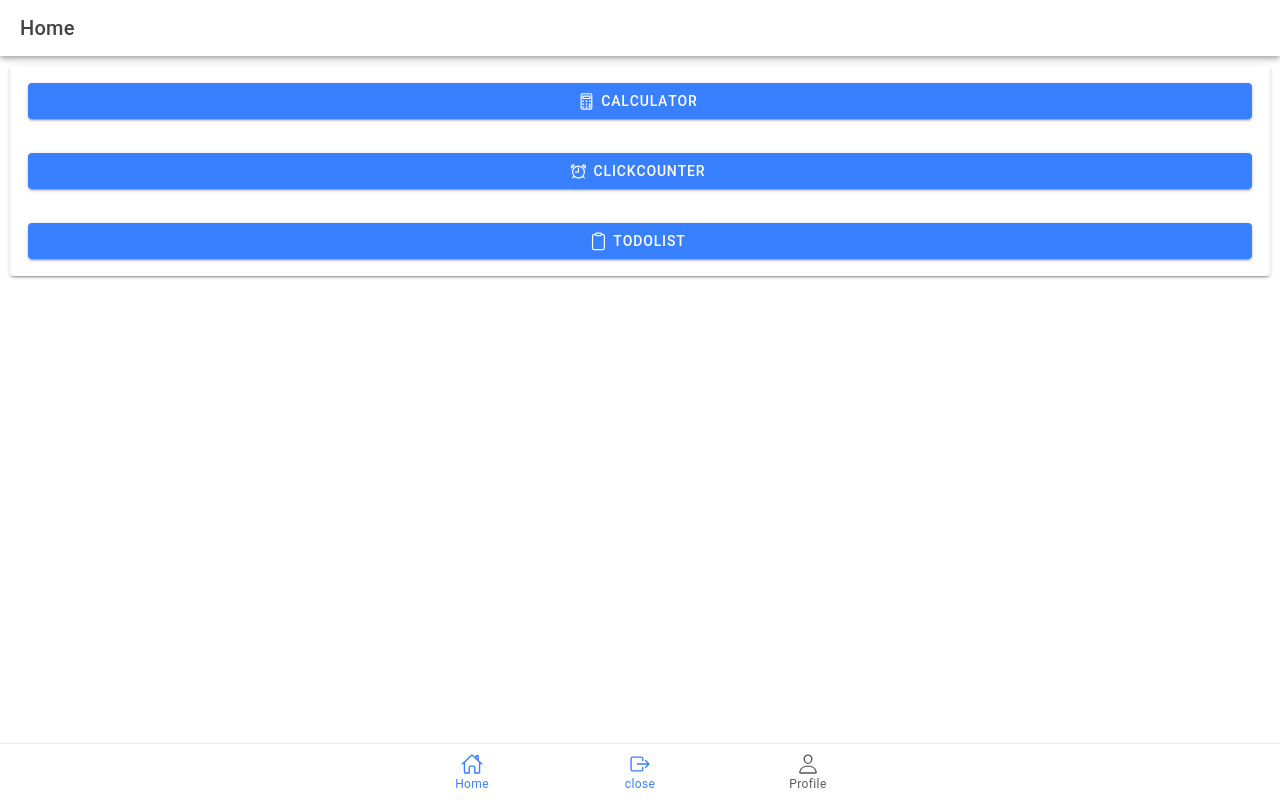
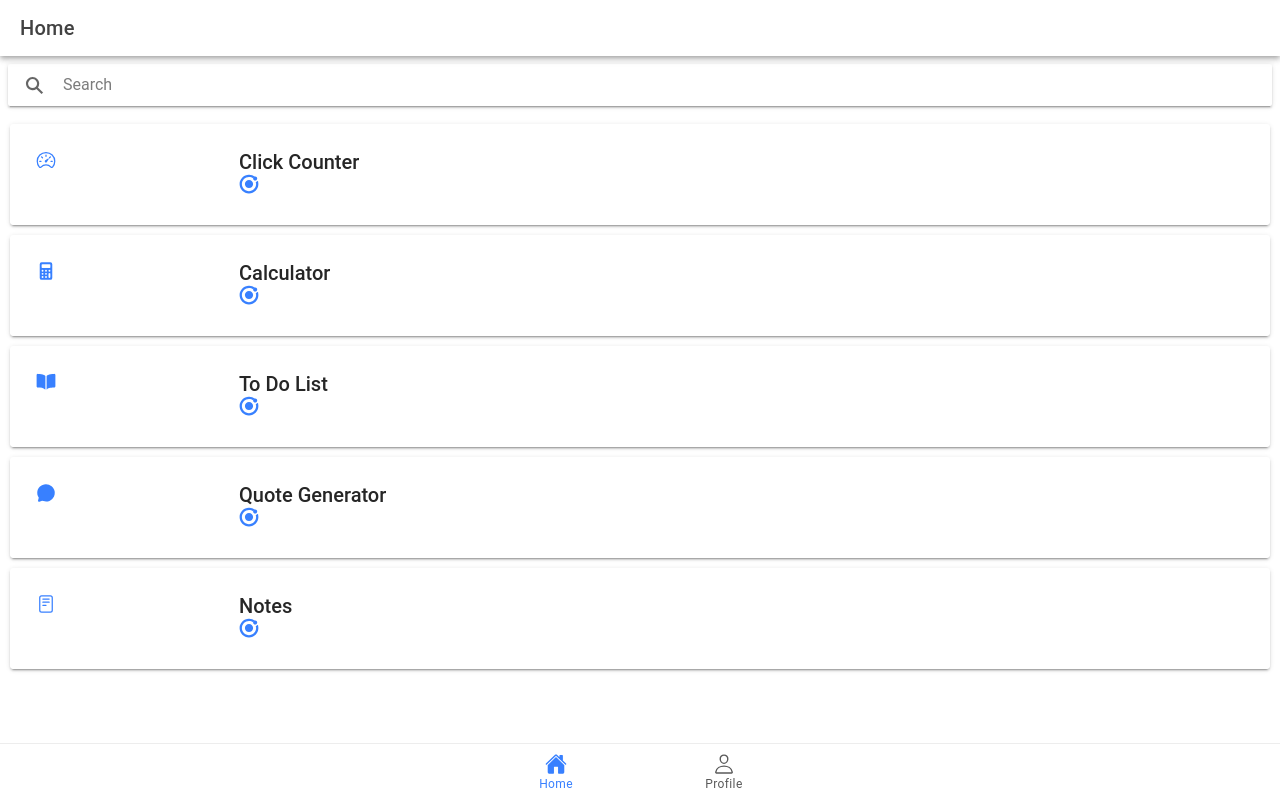
Before and after one commit to Jessmarivandalahigon/ion-t-dalahigon, a React (Vite) app: page /home in a window 1280 px wide. Built offline with nearby package versions, Linux system fonts and the light colour scheme.

Commit message:
added something

```diff
--- a/src/App.tsx
+++ b/src/App.tsx
@@ -10,15 +10,15 @@ import {
   setupIonicReact
 } from '@ionic/react';
 import { IonReactRouter } from '@ionic/react-router';
-import { calculatorOutline, ellipse, exitOutline, homeOutline, personOutline, speedometerOutline, square, triangle } from 'ionicons/icons';
+import { calculatorOutline, ellipse, home, personOutline, speedometerOutline, square, triangle } from 'ionicons/icons';
 
-// Home resources
 import Home from './pages/home';
+import Profile from './pages/Profile';
+import ClickCounter from './pages/Clickcounter';
+import Calculator from './pages/Calculator';
+import Todolist from './pages/todolist';
+import QuoteGenerator from './pages/quotesgenerator';
 
-import Profile from './pages/Profile';
-import Clickcounter from './pages/Clickcounter';
-import calculator from './pages/Calculator';
-import QuoteGenerator from './pages/qoutesgenerator';
 
 /* Core CSS required for Ionic components to work properly */
 import '@ionic/react/css/core.css';
@@ -38,7 +38,6 @@ import '@ionic/react/css/display.css';
 
 /* Theme variables */
 import './theme/variables.css';
-import TodoList from './pages/todolist';
 
 setupIonicReact();
 
@@ -46,70 +45,54 @@ const App: React.FC = () => (
   <IonApp>
     <IonReactRouter>
       <IonTabs>
-
         <IonRouterOutlet>
 
-            {/* Application default route */}
-            <Route exact path="/">
+          {/* Application default route */}
+           <Route exact path="/">
             <Redirect to="/home" />
           </Route>
 
-          {/* Home Router */}
           <Route exact path="/home">
             <Home />
           </Route>
-          <Route exact path="/Profile">
+
+          <Route exact path="/profile">
             <Profile />
           </Route>
-          <Route exact path="/Clickcounter">
-            <Clickcounter />
+          <Route exact path="/clickcounter">
+            <ClickCounter />
           </Route>
-          <Route path="/Calculator">
-            <calculator />
+          <Route path="/calculator">
+            <Calculator />
           </Route>
 
-
-          <Route exact path="/todolist">
-            <TodoList />
+          <Route path="/todolist">
+            <Todolist />
           </Route>
 
-
           <Route path="/quotegenerator">
-            <quoteGenerator />
+            <QuoteGenerator />
           </Route>
-
-
-
-
-          <Route exact path="/">
-            <Redirect to="/home" />
-          </Route>
-
-
-
 
 
 
         </IonRouterOutlet>
 
+      {/* Tab Buttons */}
         <IonTabBar slot="bottom">
-          {/* Home Tab Button */}
+
           <IonTabButton tab="home" href="/home">
-            <IonIcon aria-hidden="true" icon={homeOutline} />
+            <IonIcon aria-hidden="true" icon={home} />
             <IonLabel>Home</IonLabel>
           </IonTabButton>
 
-          <IonTabButton tab="home" href="/home">
-            <IonIcon aria-hidden="true" icon={exitOutline} />
-            <IonLabel>close</IonLabel>
-          </IonTabButton>
-
-          <IonTabButton tab="Profile" href="/Profile">
+          <IonTabButton tab="profile" href="/profile">
             <IonIcon aria-hidden="true" icon={personOutline} />
             <IonLabel>Profile</IonLabel>
           </IonTabButton>
 
         </IonTabBar>
+
       </IonTabs>
     </IonReactRouter>
   </IonApp>
--- a/src/json/rizzcard.json
+++ b/src/json/rizzcard.json
@@ -1,11 +1,11 @@
 [
     {
       "id": 1,
-      "message": "asa ang kaon."
+      "message": "nag kaun naka?."
     },
     {
       "id": 2,
-      "message": "sa top ngart nag push si sion."
+      "message": "."
     },
     {
       "id": 3,
--- a/src/pages/Calculator.tsx
+++ b/src/pages/Calculator.tsx
@@ -1,6 +1,6 @@
 import React, { useState } from 'react';
 import { IonContent, IonHeader, IonPage, IonTitle, IonToolbar, IonButton, IonGrid, IonRow, IonCol } from '@ionic/react';
-
+import './calculator.css';
 
 const calculator: React.FC = () => {
   const [input, setInput] = useState(''); // State to store user input
--- a/src/pages/Tab3.css
+++ /dev/null
@@ -1,31 +0,0 @@
-/* Tab3.css */
-.calc-container {
-    display: flex;
-    flex-direction: column;
-    align-items: center;
-    justify-content: center;
-    height: 100%;
-  }
-
-  .calc-input {
-    font-size: 24px;
-    margin-bottom: 10px;
-    padding: 10px;
-    background-color: #6990d8;
-    border: 1px solid #ccc;
-    border-radius: 5px;
-    width: 80%;
-    text-align: right;
-  }
-
-  .calc-result {
-    font-size: 24px;
-    margin-bottom: 20px;
-  }
-
-  /* Customizing IonButton */
-  ion-button {
-    width: 25%;
-    height: 50px;
-    font-size: 20px;
-  }
--- /dev/null
+++ b/src/pages/calculator.css
@@ -0,0 +1,16 @@
+.calc-container {
+  text-align: center;
+  margin-top: 50px;
+}
+
+.calc-input {
+  font-size: 24px;
+  margin-bottom: 10px;
+}
+
+.calc-result {
+  font-size: 24px;
+  margin-bottom: 20px;
+}
+
+/* Add more styles as needed */
--- a/src/pages/home.tsx
+++ b/src/pages/home.tsx
@@ -1,17 +1,84 @@
-import React from 'react';
+import React, { useState } from 'react';
 import {
-    IonContent, IonHeader, IonPage, IonTitle, IonToolbar, IonCard, IonCardHeader, IonCardTitle, IonCardContent, IonButton,
-    IonIcon
+  IonBackButton,
+  IonButton,
+  IonButtons,
+  IonCard,
+  IonCardContent,
+  IonCardHeader,
+  IonCardSubtitle,
+  IonCardTitle,
+  IonCol,
+  IonContent,
+  IonGrid,
+  IonHeader,
+  IonIcon,
+  IonInput,
+  IonItem,
+  IonLabel,
+  IonList,
+  IonPage,
+  IonRow,
+  IonTitle,
+  IonToolbar,
+  IonItemDivider,
+  IonSearchbar,
+  IonBadge
 } from '@ionic/react';
-import { useHistory } from 'react-router-dom';
-import { alarmOutline, calculatorOutline, clipboardOutline } from 'ionicons/icons';
+
+
+//Ionic Icons
+import { speedometerOutline,calculator,pencil, chatbubble, readerOutline, logoIonic,logoFirebase, logoReact, book} from 'ionicons/icons';
+
+const cardData = [
+  {
+    title: 'Click Counter',
+    icon: speedometerOutline,
+    link: '/Clickcounter',
+    tags: {
+      tag1: logoIonic,
+    }
+
+  },
+  {
+    title: 'Calculator',
+    icon: calculator,
+    link: '/Calculator',
+    tags: {
+      tag1: logoIonic,
+    }
+  },
+  {
+    title: 'To Do List',
+    icon: book,
+    link: '/todolist',
+    tags: {
+      tag1: logoIonic,
+    }
+  },
+  {
+    title: 'Quote Generator',
+    icon: chatbubble,
+    link: '/quotegenerator',
+    tags: {
+      tag1: logoIonic,
+    }
+  },
+  {
+    title: 'Notes',
+    icon: readerOutline,
+
+    link: '/notes',
+    tags: {
+      tag1: logoIonic,
+    }
+  }
+
+];
 
 const Home: React.FC = () => {
-    const history = useHistory();
-
-    const goToCalculator = () => {
-        history.push('/calculator');
-    };
+  {/*Dynamic Search*/}
+  const [searchTerm, setSearchTerm] = useState<string>('');
 
     return (
       <IonPage>
@@ -27,36 +94,40 @@ const Home: React.FC = () => {
             </IonToolbar>
           </IonHeader>
 
-                {/* Add IonCard */}
-                <IonCard>
+          {/*Dynamic Search*/}
+          <IonSearchbar
+            value={searchTerm}
+            onIonInput={(e) => setSearchTerm(e.target.value ?? '')}
+          />
 
-                    <IonCardContent>
-                        <IonButton expand="block" routerLink='/calculator'>
-                            <IonIcon icon={calculatorOutline} slot="start" />
-                            Calculator
-                        </IonButton>
-                    </IonCardContent>
-
-                    <IonCardContent>
-                        <IonButton expand="block" routerLink='/Clickcounter'>
-                            <IonIcon icon={alarmOutline} slot="start" />
-                            Clickcounter
-                        </IonButton>
-                    </IonCardContent>
-
-
-
-                    <IonCardContent>
-                        <IonButton expand="block" routerLink='/todolist'>
-                            <IonIcon icon={clipboardOutline} slot="start" />
-                            todolist
-                        </IonButton>
-                    </IonCardContent>
-
-
-
+          {cardData
+            .filter((card) => card.title.toLowerCase().includes(searchTerm.toLowerCase()))
+            .map((card, index) => (
+              <IonCard key={index} href={card.link}>
+                <IonCardHeader>
+                  <IonCardTitle>
+                    <IonGrid>
+                      <IonRow>
+                        <IonCol size="2">
+                          <IonIcon className="home-card-icon" icon={card.icon} color="primary" />
+                        </IonCol>
+                        <IonCol size="auto">
+                            <div className="home-card-title">{card.title}</div>
+                            {card.tags && Object.entries(card.tags).map(([key, icon], i) => (
+                              <IonIcon
+                                key={i}
+                                className="home-card-subicon"
+                                icon={icon}
+                                color="primary" // Set color as needed
+                              />
+                            ))}
+                          </IonCol>
+                      </IonRow>
+                    </IonGrid>
+                  </IonCardTitle>
+                </IonCardHeader>
               </IonCard>
-
+          ))}
         </IonContent>
       </IonPage>
     );
--- a/src/pages/quotesgenerator.tsx
+++ b/src/pages/quotesgenerator.tsx
@@ -78,7 +78,7 @@ const QuoteGenerator: React.FC = () => {
           </IonToolbar>
         </IonHeader>
 
-        <img alt="Silhouette of mountains" src="https://shorturl.at/wHJU2" />
+        <img alt="Silhouette of mountains" src="https://imgs.search.brave.com/rf5O_8JWOK1_3COmtCAo-6Sg0-4t9TLKLuiOTBRTG3w/rs:fit:860:0:0/g:ce/aHR0cHM6Ly9pLmlt/Z2ZsaXAuY29tLzQv/MTRnOTRzLmpwZw" />
           {/*Button Trigger*/}
           <IonGrid>
             <IonRow>
```
Lines whose indentation alone changed are shown as unchanged.
